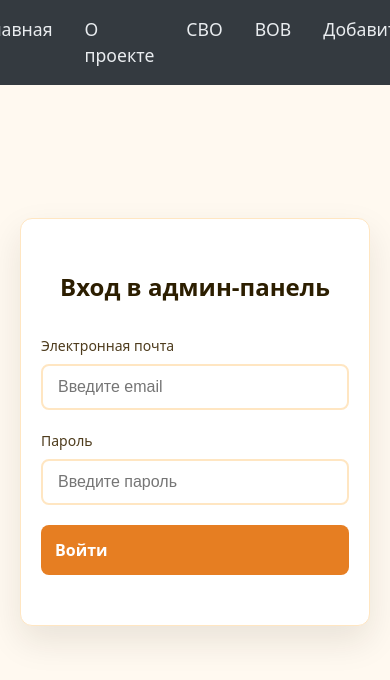
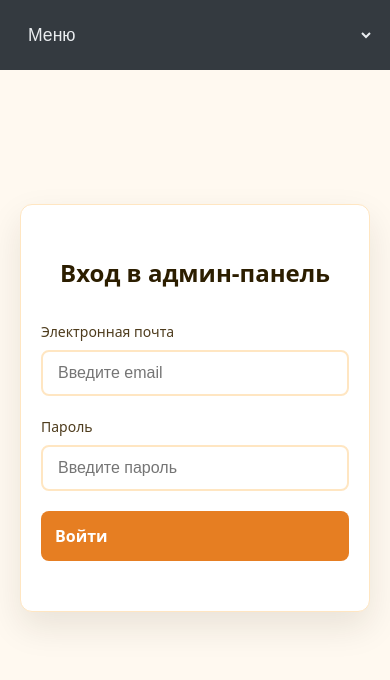
Before and after one commit to StarFury-gh/vov_project, a React (Vite) app in the folder frontend/: page /admin in a window 390 px wide. Shown: the top 680 px of the page. Built offline with nearby package versions, Linux system fonts and the light colour scheme.

Commit message:
frontend: fixed design again

```diff
--- a/frontend/src/components/admin/AddHeroForm/AddHeroForm.module.css
+++ b/frontend/src/components/admin/AddHeroForm/AddHeroForm.module.css
@@ -1,3 +1,7 @@
+body {
+    --btn-width: 300px;
+}
+
 .form {
     display: flex;
     flex-direction: column;
@@ -72,14 +76,20 @@
 
 .awardsRow {
     display: flex;
+    flex-direction: column;
     gap: 8px;
 }
 
 .awardsRow .input {
-    flex: 1;
+    width: 100%;
+}
+
+.labelRow .awardsRow .input {
+    width: 100%;
 }
 
 .addButton {
+    width: 100%;
     padding: 10px 16px;
     border: none;
     border-radius: 8px;
@@ -95,6 +105,7 @@
 }
 
 .file_input {
+    width: 100%;
     padding: 10px 16px;
     border: none;
     border-radius: 8px;
@@ -146,7 +157,8 @@
 }
 
 .submitButton {
-    margin-top: 8px;
+    width: var(--btn-width);
+    margin: 3rem auto;
     padding: 12px 24px;
     border: none;
     border-radius: 8px;
@@ -180,3 +192,36 @@
     margin-right: 0.5rem;
     accent-color: var(--color-accent-strong);
 }
+
+.labelRow {
+    display: grid;
+    grid-template-columns: repeat(2, 1fr);
+}
+
+.extra_info {
+    width: 100%;
+    padding: 1rem 4rem;
+}
+
+@media (max-width: 768px) {
+    .submitButton {
+        width: 100%;
+    }
+
+    .labelRow {
+        grid-template-columns: 1fr;
+        width: 100%;
+    }
+
+    .addButton {
+        width: 100%;
+    }
+
+    .extra_info {
+        padding: 0;
+    }
+
+    .file_input {
+        width: 100%;
+    }
+}
--- a/frontend/src/components/admin/AddHeroForm/AddHeroForm.tsx
+++ b/frontend/src/components/admin/AddHeroForm/AddHeroForm.tsx
@@ -190,12 +190,14 @@ const AddHeroForm = () => {
                 {file && <p>Выбран файл: {file.name}</p>}
             </label>
 
-            <div className={styles.label}>
-                Награды
+            <div className={styles.labelRow}>
+                <div className={styles["extra_info"]}>
+                    <p>Награды</p>
                     <div className={styles.awardsRow}>
                         <input
                             type="text"
                             className={styles.input}
+                            id='awards_input'
                             placeholder="Введите награду и нажмите «Добавить»"
                             value={awardInput}
                             onChange={(e) => setAwardInput(e.target.value)}
@@ -227,16 +229,16 @@ const AddHeroForm = () => {
                         </ul>
                     )}
                 </div>
-
-            <label className={styles.label}>
-                Звание героя
+                <div className={styles["extra_info"]}>
+                    <p>Звание</p>
                     <input
                         type="text"
                         className={styles.input}
                         value={rank}
                         onChange={(e) => setRank(e.target.value)}
                     />
-            </label>
+                </div>
+            </div>
 
             <button type="submit" className={styles.submitButton}>
                 Добавить героя
--- a/frontend/src/components/common/Header/Header.module.css
+++ b/frontend/src/components/common/Header/Header.module.css
@@ -4,18 +4,43 @@
     box-shadow: 0 2px 4px rgba(0, 0, 0, 0.2);
 }
 
-.nav-list {
+.nav-list-desktop {
     list-style: none;
     margin: 0;
     padding: 0;
     display: flex;
     justify-content: center;
     gap: 2rem;
+    color: white;
+}
+
+.nav-mobile {
+    display: none;
+}
+
+.nav-select {
+    width: 100%;
+    padding: 0.5rem;
+    background-color: #343a40;
+    color: #e9ecef;
+    border: none;
+    font-size: 1.1rem;
+}
+
+@media (max-width: 768px) {
+    .nav-list-desktop {
+        display: none;
+    }
+
+    .nav-mobile {
+        display: block;
+        padding: 0 1rem;
+    }
 }
 
 .nav-list a {
     text-decoration: none;
-    color: #e9ecef;
+    color: white;
     font-weight: 500;
     font-size: 1.1rem;
     transition: color 0.2s ease-in-out;
@@ -24,3 +49,7 @@
 .nav-list a:hover {
     color: var(--color-accent-strong);
 }
+
+.link {
+    color: hsl(0, 0%, 95%);
+}
--- a/frontend/src/components/common/Header/Header.tsx
+++ b/frontend/src/components/common/Header/Header.tsx
@@ -1,26 +1,38 @@
-import { Link } from 'react-router-dom';
-import styles from './Header.module.css';
+import { Link } from 'react-router-dom'
+import styles from './Header.module.css'
 
-import useAuth from '../../../hooks/useAuth';
+import useAuth from '../../../hooks/useAuth'
 
 function Header() {
-    const isAuthenticated = useAuth();
+    const isAuthenticated = useAuth()
+
     return (
         <header className={styles["header"]}>
             <nav>
-                <ul className={styles["nav-list"]}>
-                    <li><Link to="/">Главная</Link></li>
-                    <li><Link to="/about">О проекте</Link></li>
-                    <li><Link to="/svo">СВО</Link></li>
-                    <li><Link to="/vov">ВОВ</Link></li>
-                    <li><Link to="/add">Добавить</Link></li>
+                <ul className={styles["nav-list-desktop"]}>
+                    <li><Link className='link' to="/">Главная</Link></li>
+                    <li><Link className='link' to="/about">О проекте</Link></li>
+                    <li><Link className='link' to="/svo">СВО</Link></li>
+                    <li><Link className='link' to="/vov">ВОВ</Link></li>
+                    <li><Link className='link' to="/add">Добавить</Link></li>
                     {
                         isAuthenticated && <li><Link to="/requests">Панель администратора</Link></li>
                     }
                 </ul>
+                <div className={styles["nav-mobile"]}>
+                    <select className={styles["nav-select"]} onChange={(e) => e.target.value && (window.location.href = e.target.value)}>
+                        <option value="">Меню</option>
+                        <option value="/">Главная</option>
+                        <option value="/about">О проекте</option>
+                        <option value="/svo">СВО</option>
+                        <option value="/vov">ВОВ</option>
+                        <option value="/add">Добавить</option>
+                        {isAuthenticated && <option value="/requests">Панель администратора</option>}
+                    </select>
+                </div>
             </nav>
         </header>
-    );
+    )
 }
 
-export default Header;
+export default Header
```
Lines whose indentation alone changed are shown as unchanged.
